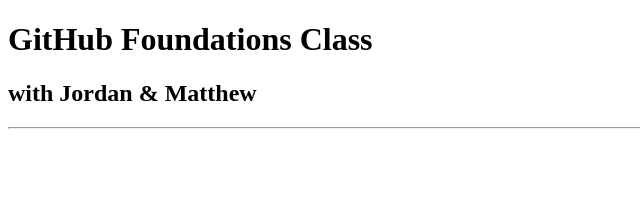
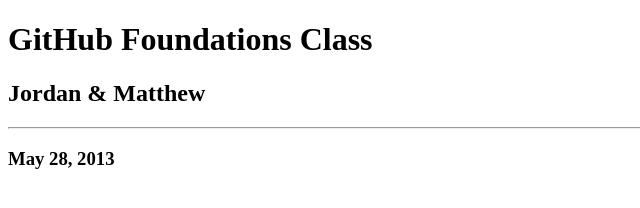
Before and after one commit to simanti/jordan, a plain HTML site: page index.html in a window 1280 px wide. Shown: the whole page, without its empty margins (0-640 px from the left). Drawn offline with Linux system fonts and the light colour scheme.

Commit message:
Edit author names, add event date

```diff
--- a/index.html
+++ b/index.html
@@ -6,10 +6,10 @@
 
 	<body>
 		<h1>GitHub Foundations Class</h1>
-		<h2>with Jordan &amp; Matthew</h2>
+		<h2>Jordan &amp; Matthew</h2>
 
 		<hr>
-
+		<h3>May 28, 2013</h3>
 		<p></p>
 	</body>
 </html>
```
